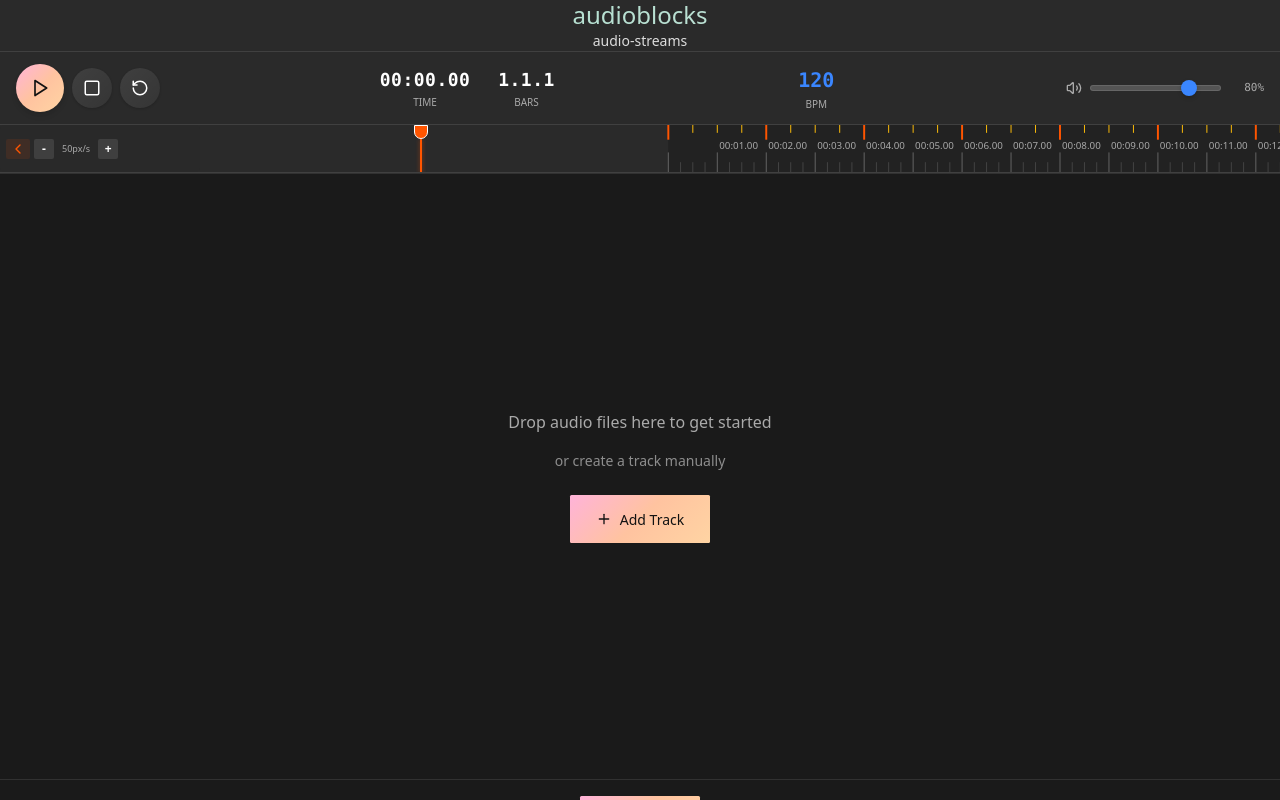
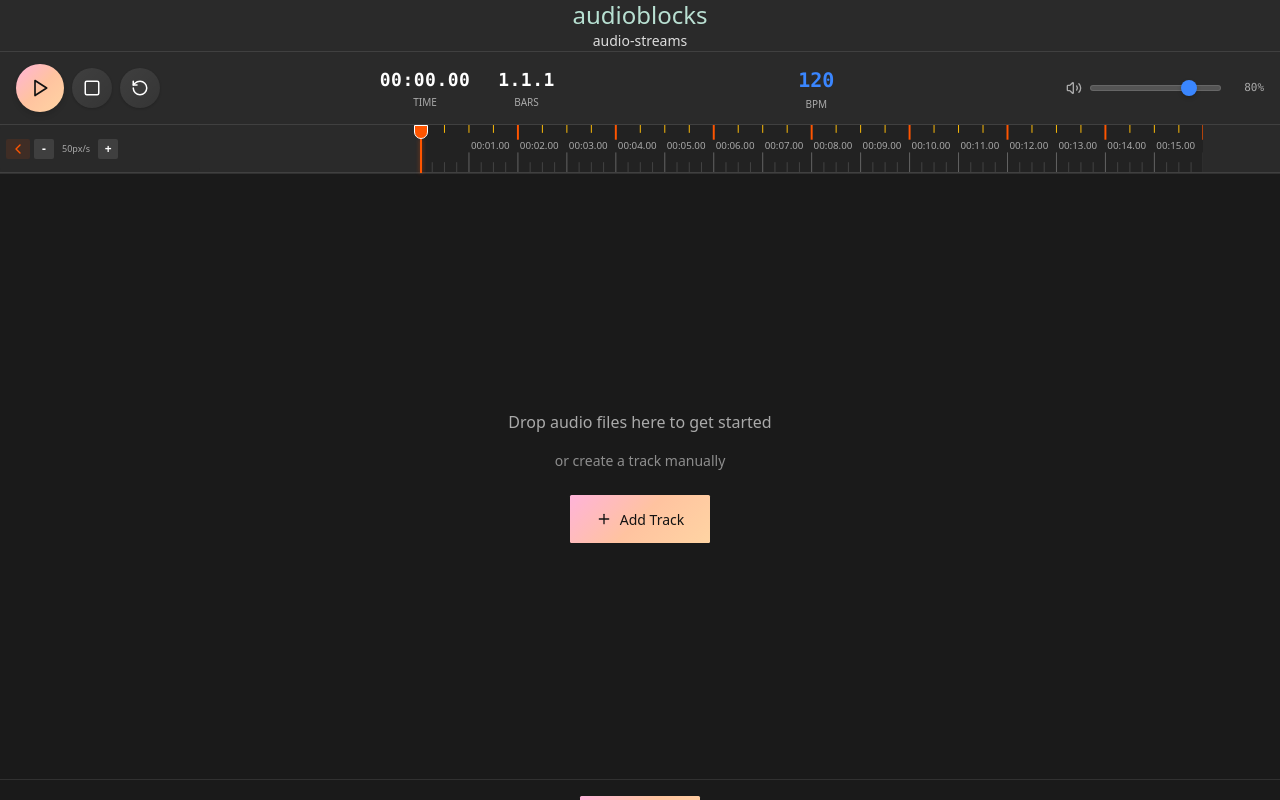
Before and after one commit to tuomashatakka/audio-streams, a React (Vite) app: page / in a window 1280 px wide. Built offline with nearby package versions, Linux system fonts and the light colour scheme.

Commit message:
feat: Update Track component file upload handling and enhance AudioEngine context for track assignment

```diff
--- a/src/components/track/Track.tsx
+++ b/src/components/track/Track.tsx
@@ -23,7 +23,7 @@
   onClipResize:       (clipId: string, newDuration: number) => void
   onClipMoveToTrack?: (clipId: string, targetTrackId: string, newStartTime: number) => void
   onTrackRemove?:     (trackId: string) => void
-  onFileUpload?:      (trackId: string, files: FileList) => void
+  onFileUpload?:      (files: FileList, trackId: string) => void
   onTrackHover?:      (trackId: string | null) => void
   isHovered?:         boolean
   showPlaceholder?:   boolean
@@ -83,13 +83,13 @@
   }, [ track.id, track.name, onTrackRemove ])
 
   // Handle file upload
-  const handleFileUpload = useCallback((event: React.ChangeEvent<HTMLInputElement>) => {
+  const handleFileUpload = (event: React.ChangeEvent<HTMLInputElement>) => {
     const files = event.target.files
     if (files && onFileUpload) {
-      onFileUpload(track.id, files)
+      onFileUpload(files, track.id)
       event.target.value = '' // Reset input
     }
-  }, [ track.id, onFileUpload ])
+  }
 
   const trackWidth = timeToPixels(projectDuration, pixelsPerSecond)
 
@@ -218,7 +218,6 @@
         <div className='empty-track-upload'>
           <label className='upload-button btn-primary' htmlFor={`file-upload-${track.id}`}>
             <Upload size={16} />
-            Upload Audio
           </label>
 
           <input
--- a/src/contexts/AudioEngineContext.tsx
+++ b/src/contexts/AudioEngineContext.tsx
@@ -713,8 +713,8 @@
   }, [ state.audioEngine.currentSamples, state.audioEngine.isPlaying, state.audioEngine.isInitialized, startPlayback, stopPlayback, samplesToSeconds ])
 
   // Handle file selection
-  const handleFilesSelected = useCallback((files: File[]) => {
-    const audioFiles = files.filter(isSupportedAudioFile)
+  const handleFilesSelected = (files: File[], trackId = '') => {
+    const audioFiles = [ ...files ].filter(isSupportedAudioFile)
     if (audioFiles.length === 0)
       return
 
@@ -735,7 +735,7 @@
       switch (message.type) {
         case WorkerMessageType.AUDIO_DECODED: {
           if (message.audioBuffer && message.fileName && message.duration)
-            handleAudioDecoded(message.id, message.audioBuffer, message.fileName, message.duration)
+            handleAudioDecoded(message.id, message.audioBuffer, message.fileName, message.duration, message.trackId)
           break
         }
         case WorkerMessageType.DECODE_ERROR: {
@@ -765,18 +765,20 @@
             type:     WorkerMessageType.DECODE_AUDIO,
             id:       fileId,
             arrayBuffer,
-            fileName: file.name
+            fileName: file.name,
+            trackId
           })
       }
       reader.readAsArrayBuffer(file)
     })
-  }, [])
+  }
 
   const handleAudioDecoded = useCallback((
     id: string,
     audioBuffer: AudioBuffer,
     fileName: string,
-    duration: number
+    duration: number,
+    trackId: string,
   ) => {
     dispatch({ type: 'UPDATE_PROCESSING_FILE', id, updates: { status: 'completed' }})
 
@@ -802,18 +804,15 @@
 
     // Determine track assignment based on drag state
     const dragState = state.ui.dragState
-    let targetTrackId = ''
+    let targetTrackId = trackId || dragState.hoveredTrackId || ''
 
-    if (dragState.hoveredTrackId) {
-      // Assign to hovered track
-      targetTrackId = dragState.hoveredTrackId
+    if (targetTrackId)
       dispatch({ type: 'ASSIGN_CLIP_TO_TRACK', clipId, trackId: targetTrackId })
-    }
     else {
-      // Create new track
-      const trackId  = generateId()
+      targetTrackId = generateId()
+
       const newTrack = {
-        id:      trackId,
+        id:      targetTrackId,
         name:    `Track ${state.project.tracks.length + 1}`,
         color:   newClip.color as TrackColor,
         volume:  0.8,
@@ -823,8 +822,6 @@
         clipIds: [ clipId ],
         index:   state.project.tracks.length
       }
-
-      targetTrackId = trackId
       dispatch({ type: 'ADD_TRACK', track: newTrack })
     }
 
--- a/src/styles/globals.css
+++ b/src/styles/globals.css
@@ -622,3 +622,19 @@
   display: block;
   margin-left: 20px;
 }
+
+
+.timeline-container {
+  width: unset;
+  max-width: none;
+  overflow: auto;
+  position: relative;
+  overflow: unset;
+}
+.timeline-svg {
+  left: 0;
+  position: relative;
+  top: 0;
+  right: unset;
+  width: unset !important;
+}
--- a/src/types/audio.ts
+++ b/src/types/audio.ts
@@ -91,6 +91,7 @@
   type:          WorkerMessageType
   id:            string
   arrayBuffer?:  ArrayBuffer
+  trackId?:      string
   fileName?:     string
   audioBuffer?:  AudioBuffer
   duration?:     number
```
